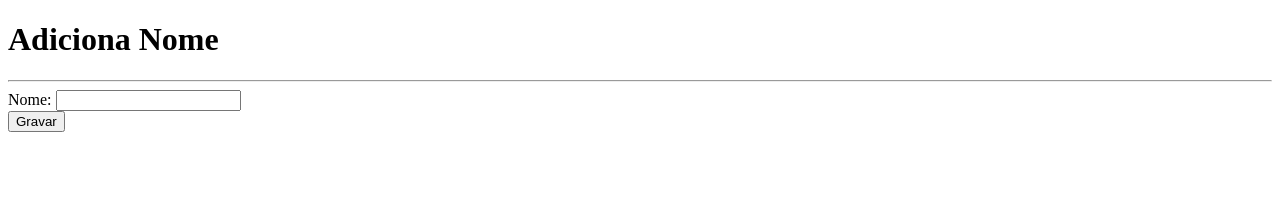
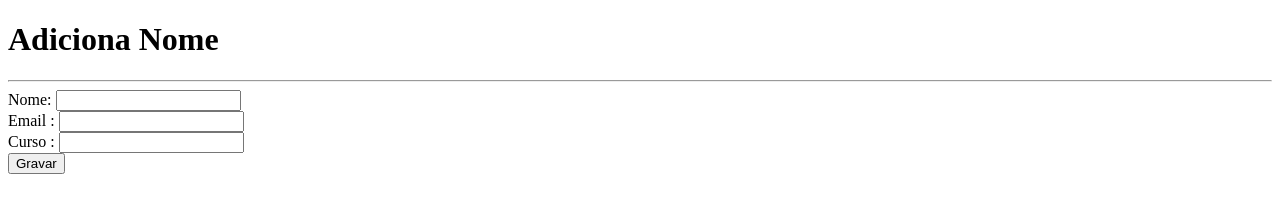
Before and after one commit to roguetaver/TecWeb-Atividade4, a plain HTML site: page Atividade_aula4_tecweb/WebContent/index.html in a window 1280 px wide. Drawn offline with Linux system fonts and the light colour scheme.

Commit message:
Inputs adicionados html

```diff
--- a/Atividade_aula4_tecweb/WebContent/index.html
+++ b/Atividade_aula4_tecweb/WebContent/index.html
@@ -7,9 +7,17 @@
  <body>
  	<h1>Adiciona Nome</h1>
  	<hr />
- 	<form action="adicionaNome">
- 		Nome: <input type="text" name="nome" /><br />
- 		<input type="submit" value="Gravar" />
- 	</form>
+ 	<form method="post"  action="adicionaNome">
+
+  Nome: <input type="text" name="nome" />
+  <br/>
+  Email : <input type="text" name="email"/>
+  <br/>
+  Curso : <input type="text" name="curso"/>
+  <br/>
+
+ <input type="submit" value="Gravar" />
+ </form>
+
  </body>
 </html>
```
